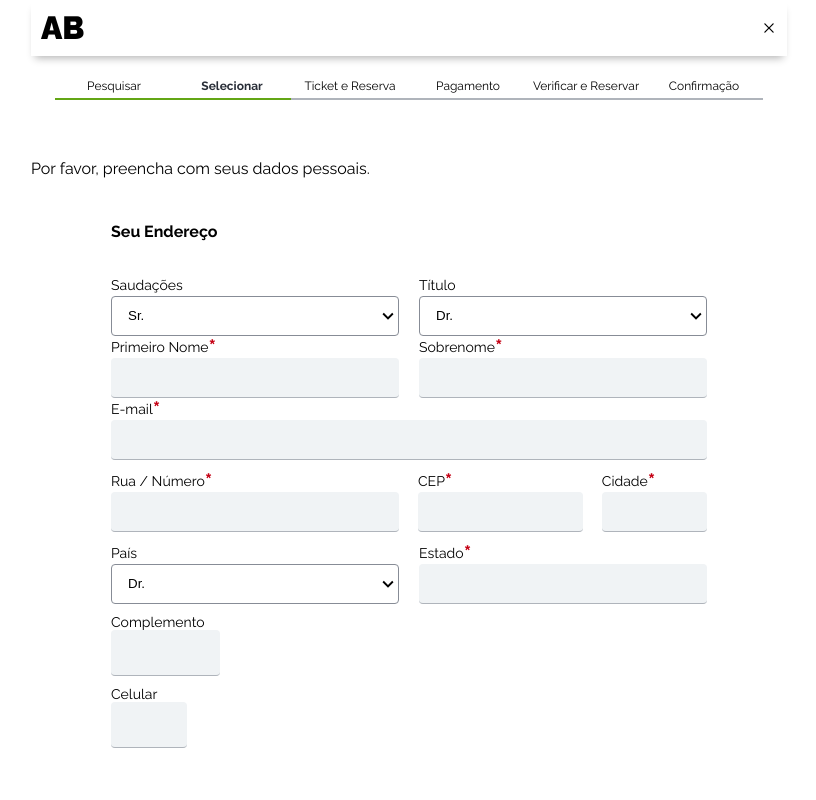
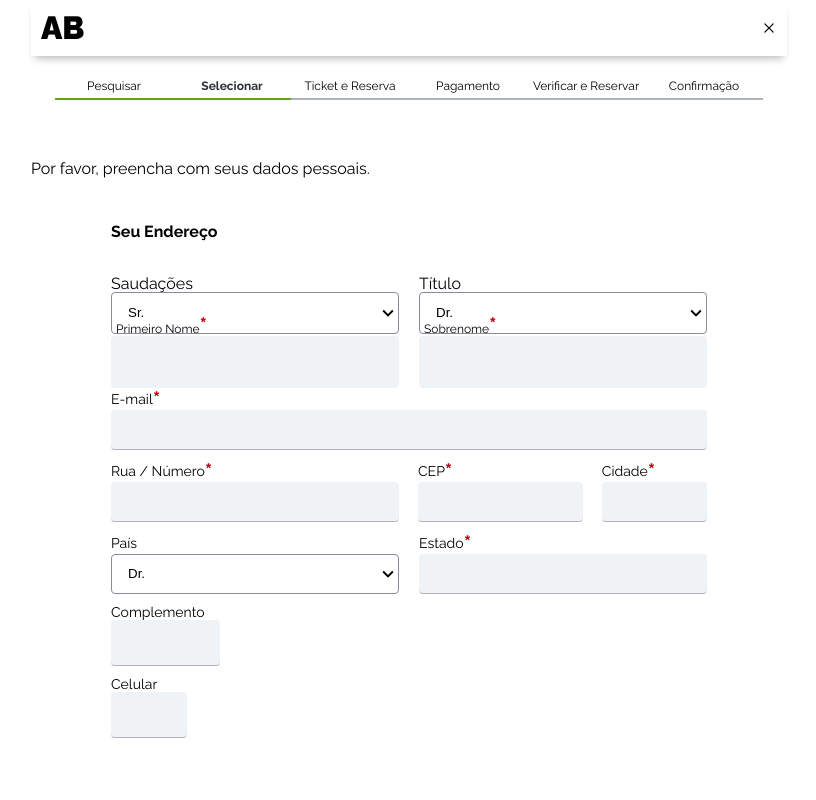
Before and after one commit to mandacaru08/ab-fullstack, a React (Vite) app: page /purchase/payment in a window 1280 px wide. Shown: the top 800 px of the page, without its empty margins (231-1047 px from the left). Built offline with nearby package versions, Linux system fonts and the light colour scheme; no server answers.

Commit message:
refact: add reusable input to form

```diff
--- a/src/components/Input.jsx
+++ b/src/components/Input.jsx
@@ -2,40 +2,53 @@ import styled from "styled-components";
 
 const InputVariants = {
   default: {
+    height: "52px",
     backgroundColor: "#F0F3F5",
+    borderRadius: "4px",
+    labelPosition: "absolute",
+    labelTop: "-22px"
   },
   custom: {
+    height: "64px",
+    top: "50%",
+    left: "5px",
+    zIndex: "0",
+    fontSize: "12px",
+    borderRadius: "4px",
     labelPosition: "absolute",
-    top: "50%",
-    zIndex: "0",
-    left: "5px",
-    fontSize: "12px",
+    labelTop: "50%"
   },
+  radio: {
+    width: "16px",
+    height: "16px",
+    borderRadius: "50%",
+    labelTop: "0"
+  },
+  checked: {
+    content: "",
+    width: "10px",
+    height: "10px",
+    borderRadius: "3px",
+    labelTop: "0"
+  }
 };
 
 const InputContainer = styled.div`
-  ${({ type, width, isFocusedOrFilled, isInputValid }) => {
-    const height = type === "radio" ? "16px" : "65px";
-    const widthSize = type === "radio" ? "16px" : width;
-    const borderRadius = type === "custom" ? "100%" : "0.25rem";
-    const borderBottom = isInputValid
-      ? "1px solid #D9D9D9"
-      : "1px solid #ff6767c4";
-    const backgroundColor = isInputValid ? "transparent" : "#ff9a9ac4";
-    const labelPosition = isFocusedOrFilled ? "0" : "50%";
+  ${({ inputVariant, width, bgColor, isFocusedOrFilled, isInputValid }) => {
+    const height = InputVariants[inputVariant]?.height || "52px";
+    const widthSize = InputVariants[inputVariant]?.width || width;
+    const borderRadius = InputVariants[inputVariant]?.borderRadius || "4px";
+    const labelTop = inputVariant == "custom" && isFocusedOrFilled ? "5px" : InputVariants[inputVariant]?.labelTop;
 
     return `
       height: ${height};
       width: ${widthSize};
-      border-bottom: ${borderBottom};
       border-radius: ${borderRadius};
-      background-color: ${backgroundColor};
+      background-color: ${bgColor? bgColor : "#F0F3F5"};
       position: relative;
       display: flex;
       flex-direction: row;
       box-sizing: border-box;
-      padding: 32px 16px 8px 16px;
-
       transition: all 0.5s;
 
       svg {
@@ -48,11 +61,11 @@ const InputContainer = styled.div`
 
       label {
         position: absolute;
+        z-index: 0;
         left: 5px;
-        z-index: 0;
+        top: ${labelTop};
+        font-size: ${inputVariant !== "custom" || isFocusedOrFilled ? "12px" : "16px"};
         pointer-events: none;
-        top: ${isFocusedOrFilled ? 0 : "50%"};
-        font-size: ${isFocusedOrFilled ? "12px" : "16px"};
         transition: all 0.5s;
       }
     `;
@@ -60,12 +73,11 @@ const InputContainer = styled.div`
 `;
 
 const InputStyled = styled.input`
-  border-style: none;
   height: 100%;
   width: 100%;
   position: relative;
-  margin-right: 5px;
-  outline: none;
+  padding: 8px 16px;
+  box-sizing: border-box;
 
   &[type="radio"] {
     width: 16px;
@@ -87,12 +99,20 @@ const InputStyled = styled.input`
   }
 `;
 
+const RequiredInput = ({labelName}) =>  {
+  return (
+    <label>{labelName}<span>*</span></label>
+  );
+}
+
 function Input({
   id,
   type,
+  inputVariant,
   name,
   icon,
   width,
+  bgColor,
   label,
   value,
   required,
@@ -105,11 +125,12 @@ function Input({
 }) {
   return (
     <InputContainer
+      inputVariant={inputVariant}
       width={width}
       isFocusedOrFilled={isFocusedOrFilled}
       isInputValid={isInputValid}
     >
-      {type === "text" && <label >{label}</label>}
+      {type === "text" && required? <RequiredInput labelName={label}/> : <label >{label}</label>}
       <InputStyled
         placeholder={placeholder}
         width={width}
--- a/src/index.css
+++ b/src/index.css
@@ -3,6 +3,13 @@
   --color-background-dark: '#232D37';
   --color-text-light: '#232D37';
   --color-text-dark: '#FCFCFD';
+  --color-input-alert: '#ff9a9ac4';
+  --color-input-success: '#9aff9ac4';
+  --color-input-border-alert: '#ff6767c4';
+
+  --position-onFocus-label-top: '0';
+  --position-label-left-Blur: '50%'
+
   font-synthesis: none;
   text-rendering: optimizeLegibility;
   -webkit-font-smoothing: antialiased;
@@ -48,6 +55,10 @@ p{
   line-height: 1.4em;
 }
 
+input {
+  background-color: var(--color-background-light);
+}
+
 .light-theme {
   --color-background: var(--color-background-light);
   --color-text: var(--color-text-light);
--- a/src/pages/purchase/shared/passenger-details/CustomerGreetings.jsx
+++ b/src/pages/purchase/shared/passenger-details/CustomerGreetings.jsx
@@ -1,52 +1,71 @@
-import { useState } from 'react';
+import { useState } from "react";
+import styled from "styled-components";
+import { MdOutlineKeyboardArrowDown } from "react-icons/md";
+import Input from "../../../../components/Input";
 
-import styled from 'styled-components';
+function isValidInput(value) {
+    const regex = /^[a-zA-Z]+$/;
+    return regex.test(value);
+}
 
-import { MdOutlineKeyboardArrowDown } from 'react-icons/md';
-
-export default function CustomerGreetings(){
-
-    const [ customerData, setCustomerData ] = useState({
-        salutation: '',
-        title: '',
+export default function CustomerGreetings() {
+  const [customerData, setCustomerData] = useState({
+    salutation: "",
+    title: "",
   });
 
-    return(
+  return (
     <FieldsetContainer>
       <Fieldset>
         <section>
           <label>Saudações</label>
           <Options>
-                        <select type='text' onChange={(e) => setCustomerData({...customerData, salutation: e.target.value})}>
+            <select
+              type="text"
+              onChange={(e) =>
+                setCustomerData({ ...customerData, salutation: e.target.value })
+              }
+            >
               <option>Sr.</option>
               <option>Sra.</option>
             </select>
-                        <MdOutlineKeyboardArrowDown/>
+            <MdOutlineKeyboardArrowDown />
           </Options>
         </section>
         <section>
           <label>Título</label>
           <Options>
-                        <select type='text' onChange={(e) => setCustomerData({...customerData, title: e.target.value})}>
+            <select
+              type="text"
+              onChange={(e) =>
+                setCustomerData({ ...customerData, title: e.target.value })
+              }
+            >
               <option>Dr.</option>
               <option>Prof.</option>
               <option>Prof. Dr.</option>
               <option>Dr. Dr.</option>
               <option>Prof. Dr. Dr.</option>
             </select>
-                        <MdOutlineKeyboardArrowDown/>
+            <MdOutlineKeyboardArrowDown />
           </Options>
         </section>
       </Fieldset>
       <Fieldset>
-                <section>
-                    <label>Primeiro Nome<span>*</span></label>
-                    <input type='text'/>
-                </section>
-                <section>
-                    <label>Sobrenome<span>*</span></label>
-                    <input type='text'/>
-                </section>
+        <Input
+          type="text"
+          inputVariant="default"
+          label="Primeiro Nome"
+          width="calc(50% - 10px)"
+          required
+        />
+        <Input
+          type="text"
+          inputVariant="default"
+          label="Sobrenome"
+          width="calc(50% - 10px)"
+          required
+        />
       </Fieldset>
     </FieldsetContainer>
   );
@@ -71,7 +90,7 @@ const Fieldset = styled.div`
   align-items: center;
   position: relative;
 
-    section{
+  section {
     height: 62px;
     width: calc(50% - 10px);
     display: flex;
@@ -80,34 +99,19 @@ const Fieldset = styled.div`
     align-items: left;
   }
 
-    label{
-        height: 22px;
-        display: flex;
-        flex-direction: row;
-        justify-content: left;
-        align-items: center;
-        font-size: 14px;
-    }
-
-    input, select{
+  select {
     height: 100%;
     width: 100%;
     padding: 2px 0 4px 16px;
     box-sizing: border-box;
-        border: 1px solid #878C96;
+    border: 1px solid #878c96;
     border-radius: 4px;
   }
 
-    input{
-        background-color: #F0F3F5;
-        border: none;
-        border-bottom: 1px solid #AFB4BB;
-    }
-
-    span{
+  span {
     font-size: 22px;
     font-weight: 700;
-        color: #C50014;
+    color: #c50014;
   }
 `;
 
@@ -120,11 +124,11 @@ const Options = styled.div`
   align-items: center;
   position: relative;
 
-    option{
+  option {
     display: block;
   }
 
-    svg{
+  svg {
     font-size: 22px;
     pointer-events: none;
     position: absolute;
```
Lines whose indentation alone changed are shown as unchanged.
